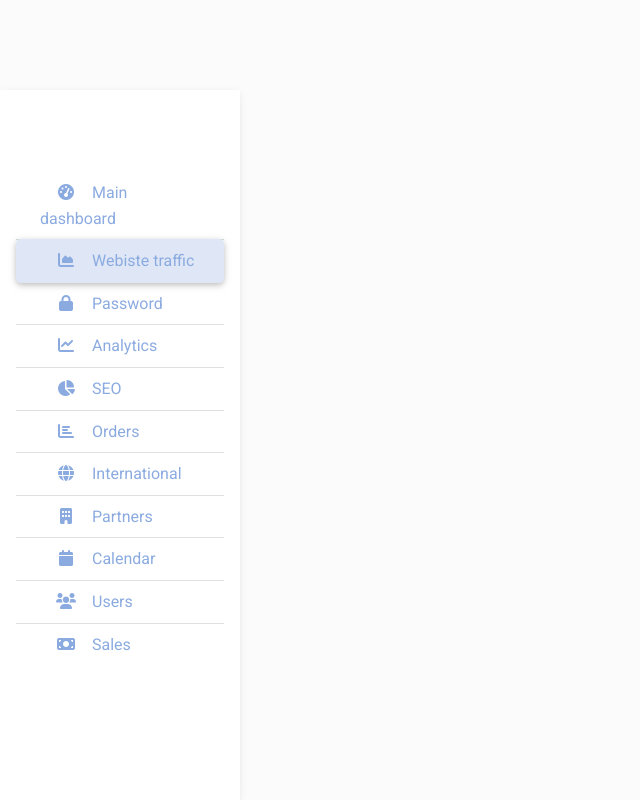
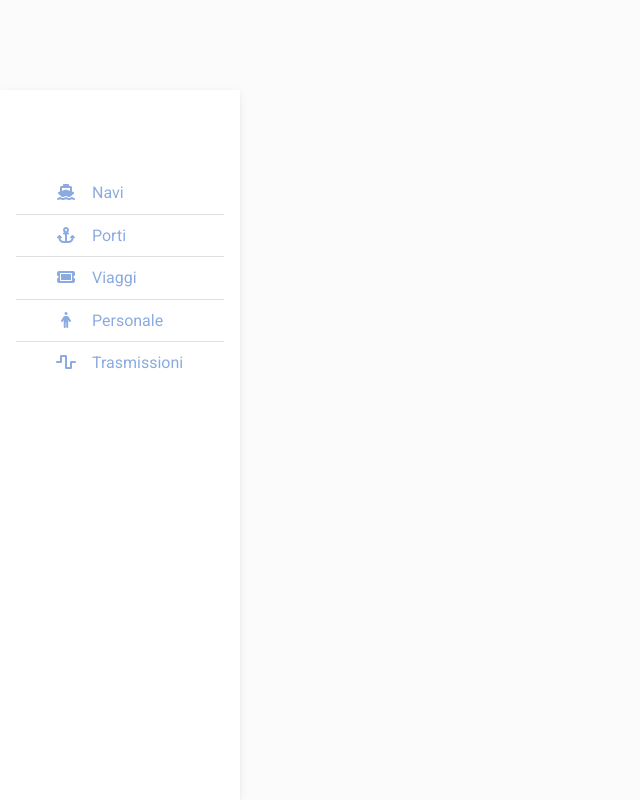
Before and after one commit to majoboss/Majomar, a PHP site: page /Html/Dashboard.html in a window 1280 px wide. Shown: the whole page, without its empty margins (0-640 px from the left). Run offline with PHP 8.4, Linux system fonts and the light colour scheme.

Commit message:
dashboard_update

```diff
--- a/Html/Dashboard.html
+++ b/Html/Dashboard.html
@@ -48,70 +48,37 @@
       <div class="position-sticky">
         <div class="list-group list-group-flush mx-3 mt-4">
           <a
-             href="#"
-             class="list-group-item list-group-item-action py-2 ripple"
+             href="../Php/Navi.php"
+             class="list-group-item navi list-group-item-action py-2 ripple"
              aria-current="true"
              >
-            <i class="fas fa-tachometer-alt fa-fw me-3"></i
-              ><span>Main dashboard</span>
+            <i class="fa-solid fa-ship fa-fw me-3"></i
+              ><span>Navi</span>
           </a>
           <a
-             href="#"
-             class="list-group-item list-group-item-action py-2 ripple active"
+             href="../Php/Porti.php"
+             class="list-group-item porti list-group-item-action py-2 ripple"
              >
-            <i class="fas fa-chart-area fa-fw me-3"></i
-              ><span>Webiste traffic</span>
+            <i class="fa-solid fa-anchor fa-fw me-3"></i
+              ><span>Porti</span>
           </a>
           <a
-             href="#"
-             class="list-group-item list-group-item-action py-2 ripple"
-             ><i class="fas fa-lock fa-fw me-3"></i><span>Password</span></a
+             href="../Php/Viaggi.php"
+             class="list-group-item viaggi list-group-item-action py-2 ripple"
+             ><i class="fa-solid fa-ticket fa-fw me-3"></i><span>Viaggi</span></a
             >
           <a
-             href="#"
-             class="list-group-item list-group-item-action py-2 ripple"
-             ><i class="fas fa-chart-line fa-fw me-3"></i
-            ><span>Analytics</span></a
+             href="../Php/Personale.php"
+             class="list-group-item personale list-group-item-action py-2 ripple"
+             ><i class="fa-solid fa-person fa-fw me-3"></i
+            ><span>Personale</span></a
             >
           <a
-             href="#"
-             class="list-group-item list-group-item-action py-2 ripple"
+             href="../Php/Trasmissioni.php"
+             class="list-group-item trasmissioni list-group-item-action py-2 ripple"
              >
-            <i class="fas fa-chart-pie fa-fw me-3"></i><span>SEO</span>
+            <i class="fa-solid fa-wave-square fa-fw me-3"></i><span>Trasmissioni</span>
           </a>
-          <a
-             href="#"
-             class="list-group-item list-group-item-action py-2 ripple"
-             ><i class="fas fa-chart-bar fa-fw me-3"></i><span>Orders</span></a
-            >
-          <a
-             href="#"
-             class="list-group-item list-group-item-action py-2 ripple"
-             ><i class="fas fa-globe fa-fw me-3"></i
-            ><span>International</span></a
-            >
-          <a
-             href="#"
-             class="list-group-item list-group-item-action py-2 ripple"
-             ><i class="fas fa-building fa-fw me-3"></i
-            ><span>Partners</span></a
-            >
-          <a
-             href="#"
-             class="list-group-item list-group-item-action py-2 ripple"
-             ><i class="fas fa-calendar fa-fw me-3"></i
-            ><span>Calendar</span></a
-            >
-          <a
-             href="#"
-             class="list-group-item list-group-item-action py-2 ripple"
-             ><i class="fas fa-users fa-fw me-3"></i><span>Users</span></a
-            >
-          <a
-             href="#"
-             class="list-group-item list-group-item-action py-2 ripple"
-             ><i class="fas fa-money-bill fa-fw me-3"></i><span>Sales</span></a
-            >
         </div>
       </div>
     </nav>
@@ -126,7 +93,7 @@
   <!--Main layout-->
   <main style="margin-top: 58px">
     <div class="container pt-4">
-
+        <sezione />
     </div>
   </main>
   <!--Main layout-->
--- /dev/null
+++ b/Html/Navi.html
@@ -0,0 +1,3 @@
+<div>
+    <h1>Navi</h1>
+</div>
--- /dev/null
+++ b/Html/Porti.html
@@ -0,0 +1,3 @@
+<div>
+    <h1>Porti</h1>
+</div>
--- a/Php/Back/Verify.php
+++ b/Php/Back/Verify.php
@@ -11,7 +11,7 @@
     {
         if($sucessful->num_rows > 0)
         {
-            header('Location: ../Dashboard.php');
+            header('Location: ../Navi.php');
         }
         else
         {
```
Also changed, not shown: Css/style.css (+11 -0 lines), Php/Dashboard.php (deleted, +0 -17 lines), Php/Navi.php (added, +24 -0 lines), Php/Porti.php (added, +24 -0 lines).
